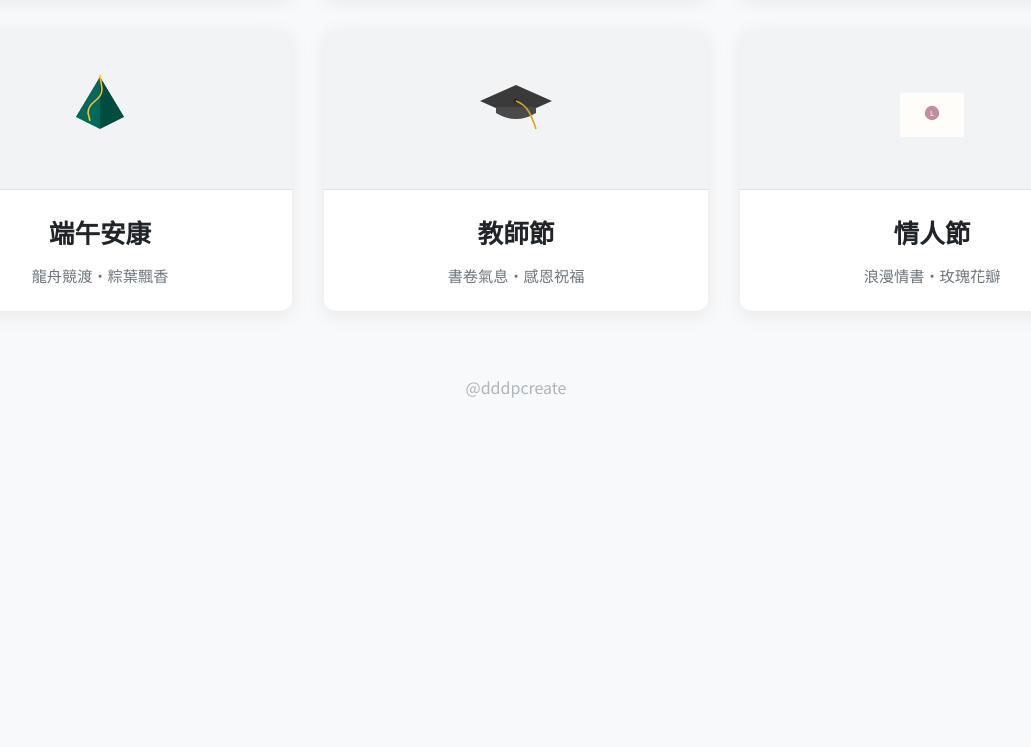
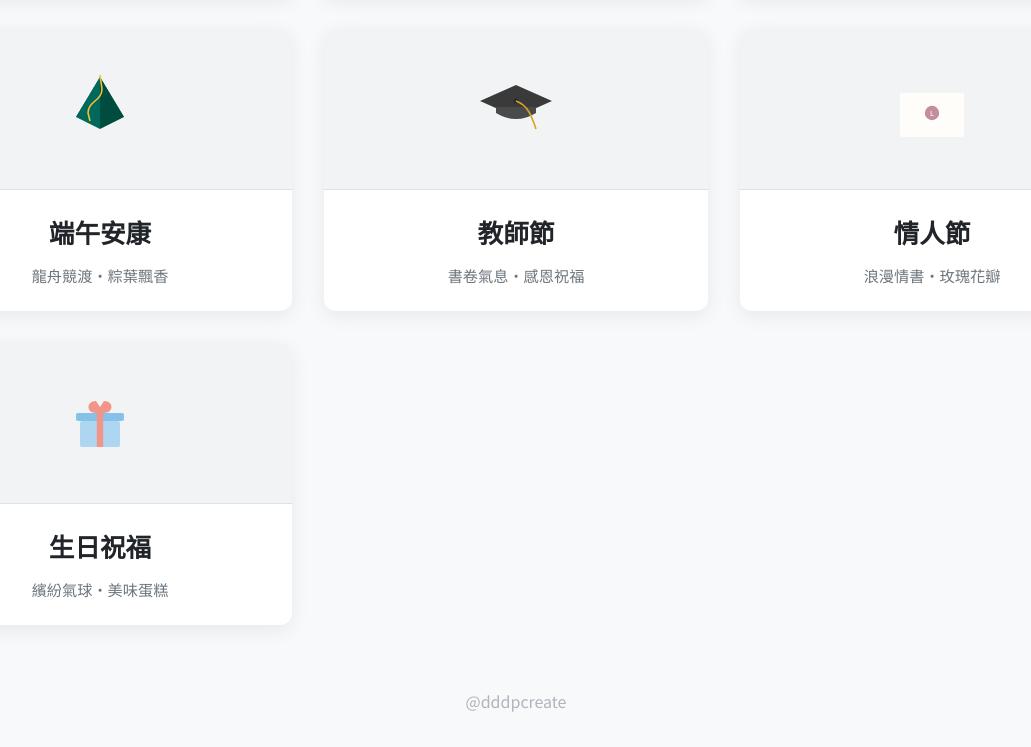
Before and after one commit to 878787ya/dddpcreate_main, a plain HTML site: page blessing/index.html in a window 1280 px wide. Shown: the part 1102-1849 px from the top of the page, without its empty margins (124-1155 px from the left). Before the commit the page ends 1534 px from the top, so only its background shows below. Drawn offline with Linux system fonts and the light colour scheme.

Commit message:
Update index.html

```diff
--- a/blessing/index.html
+++ b/blessing/index.html
@@ -209,6 +209,25 @@
             <div class="card-icon-wrapper"><svg viewBox="0 0 200 200"><rect x="20" y="60" width="160" height="110" fill="#FFFDF9" rx="5"/><g><path d="M20 60 L100 115 L180 60 Z" fill="#FFFDF9"/><circle cx="100" cy="110" r="18" fill="#C38D9E"/><text x="100" y="118" font-size="18" fill="white" text-anchor="middle" font-family="Dancing Script, cursive">L</text></g></svg></div>
             <div class="card-content"><h2 class="card-title">情人節</h2><p class="card-features">浪漫情書・玫瑰花瓣</p></div>
         </a>
+        <a href="/style/birthday/" class="style-card">
+            <div class="card-icon-wrapper">
+                <!-- 這是一個生日禮物盒的 SVG 圖示 -->
+                <svg viewBox="0 0 200 200">
+                    <!-- 禮物盒主體 -->
+                    <rect x="50" y="95" width="100" height="65" fill="#AED6F1" rx="5"/>
+                    <!-- 禮物盒蓋子 -->
+                    <rect x="40" y="75" width="120" height="20" fill="#85C1E9" rx="5"/>
+                    <!-- 緞帶 (垂直) -->
+                    <rect x="92" y="75" width="16" height="85" fill="#F1948A"/>
+                    <!-- 蝴蝶結 -->
+                    <path d="M 90 75 C 65 75, 65 45, 90 45 L 100 60 L 110 45 C 135 45, 135 75, 110 75 Z" fill="#F1948A"/>
+                </svg>
+            </div>
+        <div class="card-content">
+            <h2 class="card-title">生日祝福</h2>
+            <p class="card-features">繽紛氣球・美味蛋糕</p>
+        </div>
+    </a>
     </main>
 
     <footer class="page-footer">
```
